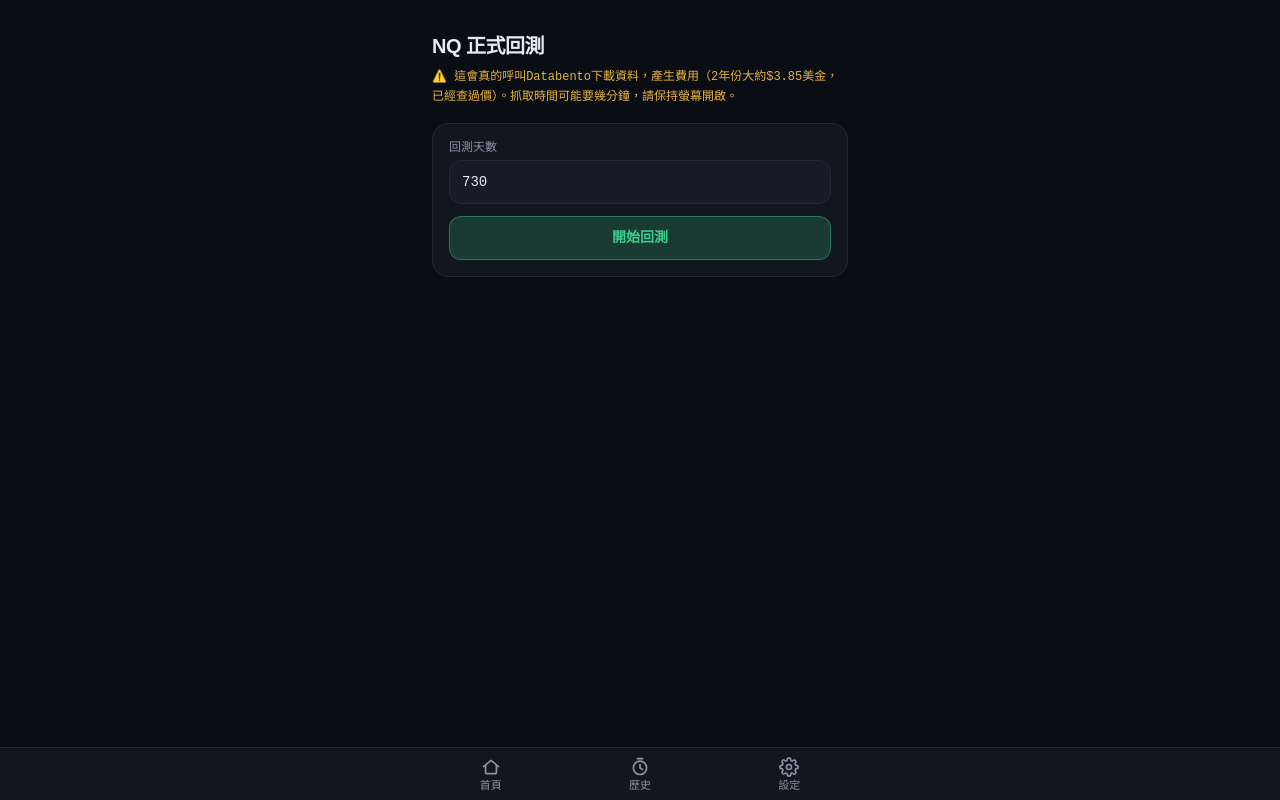
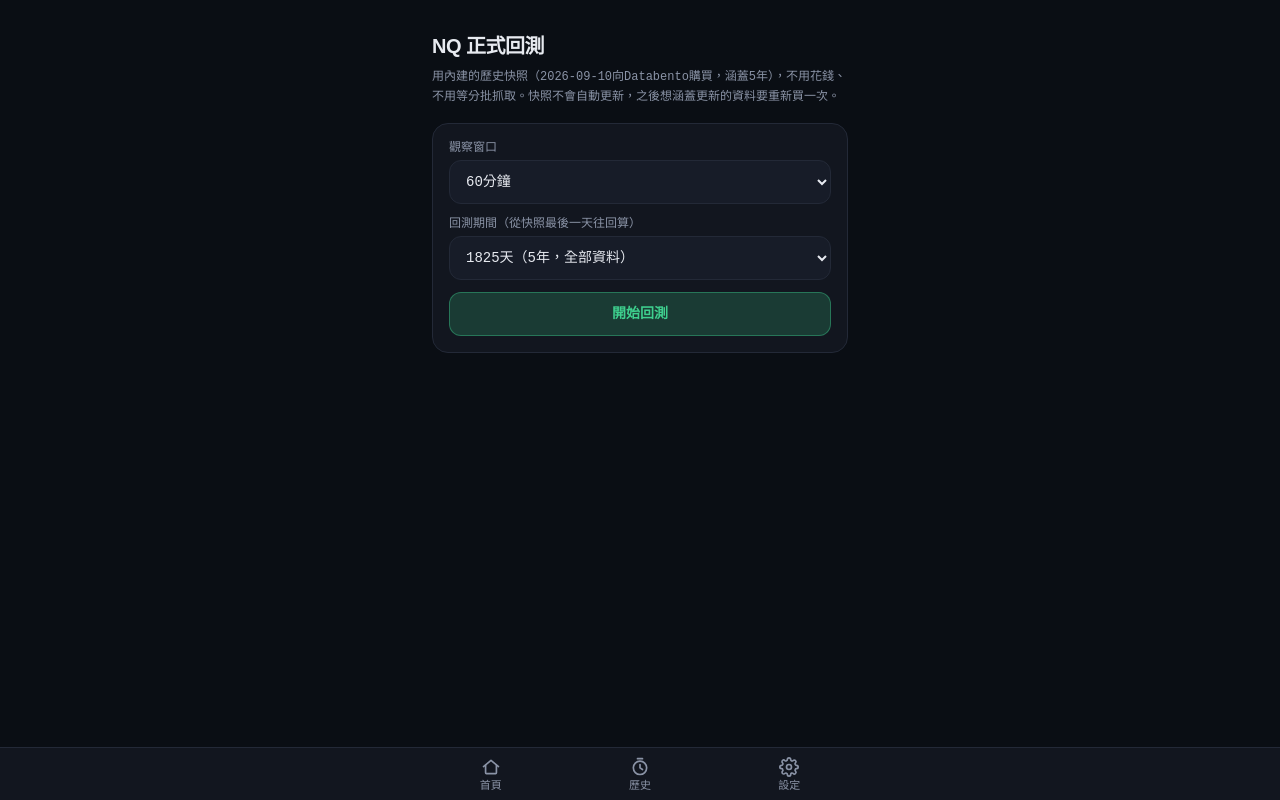
Before and after one commit to perryperry258258-sketch/nasdaq-futures-system, a Next.js app: page /backtest in a window 1280 px wide. Built offline with nearby package versions, Linux system fonts and the light colour scheme.

Commit message:
Refactor backtest page to use internal data source
Updated backtest page to use built-in historical data instead of calling the paid API. Adjusted default days and added window selection for backtesting.

```diff
--- a/app/backtest/page.tsx
+++ b/app/backtest/page.tsx
@@ -2,34 +2,35 @@
 
 import { useState } from "react";
 import { Candle } from "@/lib/yahooFutures";
-import { resampleCandles } from "@/lib/resample";
+import { loadNqHistoricalCandles, NQ_HISTORY_INFO } from "@/lib/nqHistoricalData";
 import { runRetestStrategyBacktest, auditRetestStrategy, splitTrainValOOS, RetestStrategyReport, RetestTrade } from "@/lib/retestStrategyLab";
 import { runMonteCarlo, MonteCarloResult } from "@/lib/monteCarlo";
 
-// 正式回測頁：從Databento抓真正的2年NQ期貨1分鐘資料（會產生費用，抓一次大約$3.85美金，
-// 已經事先查過價），合併成5分鐘K線，跑跟crypto版本完全同一套回踩策略引擎（訓練/驗證/
-// 樣本外三段切分），最後可以匯出結果讓使用者貼給我刻進程式碼，不用重複花錢再抓一次。
+// 正式回測頁——改版：原本每次都要呼叫Databento付費API（一次約$3.85美金），
+// 現在改成讀取內建的歷史快照（lib/nqHistoricalData.ts，2026-09買的那份5年資料），
+// 不用再花錢，也不用等好幾分鐘分月抓取，讀取一次之後在瀏覽器裡直接切期間、換窗口
+// 重跑，跟crypto版本一樣可以自由調整參數。
 //
-// 一次呼叫API不會抓兩年份（Vercel serverless function有執行時間限制），這裡切成
-// 一個月一個月抓，抓完在瀏覽器裡合併。
+// 【跟原本付費版本的差異，誠實揭露】
+// - 資料是固定快照，不會即時更新，回測結果只反映到 NQ_HISTORY_INFO.endTime 為止
+// - 如果之後想要更新的資料，要重新跟Databento買一次、重新產生快照檔案
+// - 原本按月呼叫API的 /api/databento-history 路由還留著沒有刪除，需要真正重新抓最新
+//   資料時還能用，只是這個頁面預設改用免費的內建快照
 
-const ENGINE_WINDOW = 60;
+const DURATION_OPTIONS = [
+  { label: "90天", days: 90 },
+  { label: "180天（半年）", days: 180 },
+  { label: "365天（1年）", days: 365 },
+  { label: "730天（2年）", days: 730 },
+  { label: "1825天（5年，全部資料）", days: 1825 },
+];
+const WINDOW_OPTIONS: { label: string; value: 30 | 60 | 90 | 120 }[] = [
+  { label: "30分鐘", value: 30 },
+  { label: "60分鐘", value: 60 },
+  { label: "90分鐘", value: 90 },
+  { label: "120分鐘", value: 120 },
+];
 const ENGINE_TP = 1;
-
-function monthChunks(totalDays: number): { start: string; end: string }[] {
-  const chunks: { start: string; end: string }[] = [];
-  const end = new Date();
-  let cursor = new Date(end.getTime() - totalDays * 86400 * 1000);
-  const fmt = (d: Date) => d.toISOString().slice(0, 10);
-  while (cursor < end) {
-    const chunkEnd = new Date(cursor);
-    chunkEnd.setDate(chunkEnd.getDate() + 30);
-    const actualEnd = chunkEnd > end ? end : chunkEnd;
-    chunks.push({ start: fmt(cursor), end: fmt(actualEnd) });
-    cursor = actualEnd;
-  }
-  return chunks;
-}
 
 function RetestStrategyCard({ r }: { r: RetestStrategyReport }) {
   return (
@@ -71,7 +72,8 @@ function RetestStrategyCard({ r }: { r: RetestStrategyReport }) {
 }
 
 export default function BacktestPage() {
-  const [days, setDays] = useState(730);
+  const [days, setDays] = useState(1825);
+  const [window, setWindowMinutes] = useState<30 | 60 | 90 | 120>(60);
   const [loading, setLoading] = useState(false);
   const [progress, setProgress] = useState("");
   const [error, setError] = useState<string | null>(null);
@@ -84,30 +86,23 @@ export default function BacktestPage() {
     setError(null);
     setTrades(null);
     setExportText(null);
-    const chunks = monthChunks(days);
-    let allOneMin: Candle[] = [];
-    for (let i = 0; i < chunks.length; i++) {
-      setProgress(`抓取 ${chunks[i].start} ~ ${chunks[i].end}（${i + 1}/${chunks.length}）…`);
-      try {
-        const res = await fetch(`/api/databento-history?start=${chunks[i].start}&end=${chunks[i].end}`);
-        const data = await res.json();
-        if (!res.ok || data.error) {
-          setError(`${chunks[i].start} 這段抓取失敗：${data.error ?? `HTTP ${res.status}`}`);
-          setLoading(false);
-          return;
-        }
-        allOneMin = allOneMin.concat(data.candles ?? []);
-      } catch (err) {
-        setError(`${chunks[i].start} 這段抓取失敗：${(err as Error).message}`);
+    try {
+      setProgress("讀取內建歷史資料中…");
+      const all = await loadNqHistoricalCandles();
+      const cutoff = NQ_HISTORY_INFO.endTime - days * 86400;
+      const sliced: Candle[] = all.filter((c) => c.time >= cutoff);
+      if (sliced.length < 500) {
+        setError("這個期間內的資料不足以執行回測，請選更長的期間。");
         setLoading(false);
+        setProgress("");
         return;
       }
+      setProgress("執行回踩策略回測中…");
+      const allTrades = runRetestStrategyBacktest("NQ", sliced, window, ENGINE_TP);
+      setTrades(allTrades);
+    } catch (err) {
+      setError((err as Error).message);
     }
-    setProgress("合併成5分鐘K線、執行回測…");
-    allOneMin.sort((a, b) => a.time - b.time);
-    const candles5m = resampleCandles(allOneMin, 5);
-    const allTrades = runRetestStrategyBacktest("NQ", candles5m, ENGINE_WINDOW, ENGINE_TP);
-    setTrades(allTrades);
     setLoading(false);
     setProgress("");
   };
@@ -137,7 +132,7 @@ export default function BacktestPage() {
       expectancy: oosReport.expectancy,
       profitFactor: oosReport.profitFactor,
       maxDrawdownR: oosReport.maxDrawdownR,
-      windowMinutes: ENGINE_WINDOW,
+      windowMinutes: window,
       tpMultiple: ENGINE_TP,
       computedAt: Date.now(),
     };
@@ -160,20 +155,42 @@ export default function BacktestPage() {
     <main className="max-w-md mx-auto px-4 pt-8 pb-10">
       <header className="mb-4">
         <h1 className="text-xl font-display font-bold tracking-tight">NQ 正式回測</h1>
-        <div className="text-xs text-warn mt-2 leading-relaxed">
-          ⚠️ 這會真的呼叫Databento下載資料，產生費用（2年份大約$3.85美金，已經查過價）。抓取時間可能要幾分鐘，請保持螢幕開啟。
+        <div className="text-xs text-subtext mt-2 leading-relaxed">
+          用內建的歷史快照（{NQ_HISTORY_INFO.boughtAt}向Databento購買，涵蓋5年），不用花錢、不用等分批抓取。快照不會自動更新，之後想涵蓋更新的資料要重新買一次。
         </div>
       </header>
 
       <div className="rounded-2xl border border-border bg-panel p-4 mb-4">
-        <label className="text-xs text-subtext mb-1 block">回測天數</label>
-        <input
-          type="number"
-          value={days}
-          onChange={(e) => setDays(Number(e.target.value))}
-          className="w-full bg-panel2 border border-border rounded-xl px-3 text-sm numeric-safe mb-3"
-          style={{ minHeight: 44 }}
-        />
+        <div className="mb-3">
+          <label className="text-xs text-subtext mb-1 block">觀察窗口</label>
+          <select
+            value={window}
+            onChange={(e) => setWindowMinutes(Number(e.target.value) as 30 | 60 | 90 | 120)}
+            className="w-full bg-panel2 border border-border rounded-xl px-3 text-sm"
+            style={{ minHeight: 44 }}
+          >
+            {WINDOW_OPTIONS.map((o) => (
+              <option key={o.value} value={o.value}>
+                {o.label}
+              </option>
+            ))}
+          </select>
+        </div>
+        <div className="mb-3">
+          <label className="text-xs text-subtext mb-1 block">回測期間（從快照最後一天往回算）</label>
+          <select
+            value={days}
+            onChange={(e) => setDays(Number(e.target.value))}
+            className="w-full bg-panel2 border border-border rounded-xl px-3 text-sm"
+            style={{ minHeight: 44 }}
+          >
+            {DURATION_OPTIONS.map((o) => (
+              <option key={o.days} value={o.days}>
+                {o.label}
+              </option>
+            ))}
+          </select>
+        </div>
         <button onClick={runBacktest} disabled={loading} className="btn-primary w-full bg-accent/20 text-accent border border-accent/40 text-sm">
           {loading ? progress || "執行中…" : "開始回測"}
         </button>
@@ -208,7 +225,7 @@ export default function BacktestPage() {
           <div className="rounded-2xl border border-border bg-panel p-4 mb-4">
             <div className="text-sm font-semibold mb-2">💾 匯出樣本外資料</div>
             <div className="text-xs text-subtext mb-3 leading-relaxed">
-              產生文字後複製貼給我，我把它寫進程式碼裡當內建預設值，之後不用再花錢重抓。
+              產生文字後複製貼給我，我把它寫進程式碼裡當內建預設值（lib/oosSeed.ts）。
             </div>
             <button onClick={buildExport} className="btn-primary w-full border border-border bg-panel2 text-sm mb-3">
               產生匯出文字
```
